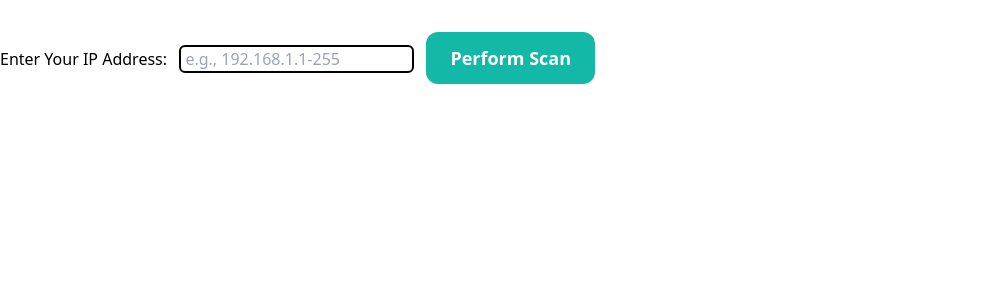
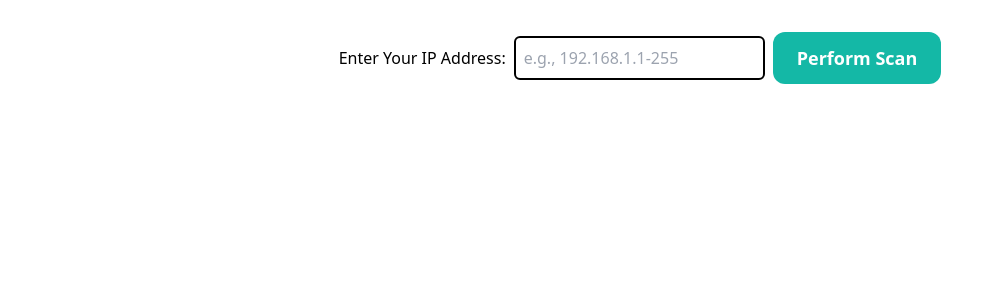
Before and after one commit to JacksonLDJ/ProbNet2, a Django app: page /NMAP_Scan/ in a window 1280 px wide. Shown: the part 121-421 px from the top of the page, without its empty margins (0-1003 px from the left). Run offline with Django 4.2, Linux system fonts and the light colour scheme; the visitor is signed in with stand-in values (Sample User, id 1); some libraries are stand-ins or nearby versions.

Commit message:
NMAP_Scan.html changes
CSS changes.

```diff
--- a/ProbNet2/core/templates/nmap_scanner/NMAP_Scan.html
+++ b/ProbNet2/core/templates/nmap_scanner/NMAP_Scan.html
@@ -14,12 +14,12 @@
         {% include "../core/nav_bar.html" %}
     </nav>
 
-    <div class="container mx-auto my-8">
+    <div class="container mx-auto my-8 flex items-center justify-center">
         <!-- Form to input the IP range -->
-        <form id="nmapForm" method="post" action="{% url 'perform_nmap_scan' %}">
+        <form id="nmapForm" method="post" action="{% url 'perform_nmap_scan' %}" class="flex items-center">
             {% csrf_token %}
             <label for="ipRange" class="mr-2">Enter Your IP Address:</label>
-            <input type="text" id="ipRange" name="ip_range" class="mr-2 border-2 border-black rounded-md" placeholder=" e.g., 192.168.1.1-255" >
+            <input type="text" id="ipRange" name="ip_range" class="mr-2 border-2 border-black rounded-md p-2" placeholder="e.g., 192.168.1.1-255">
             <button type="submit" class="px-6 py-3 text-lg font-semibold bg-teal-500 text-white rounded-xl hover:bg-teal-700">Perform Scan</button>
         </form>
     </div>
```
Also changed, not shown: other parts of ProbNet2/core/templates/nmap_scanner/NMAP_Scan.html (+1 -1 lines).
